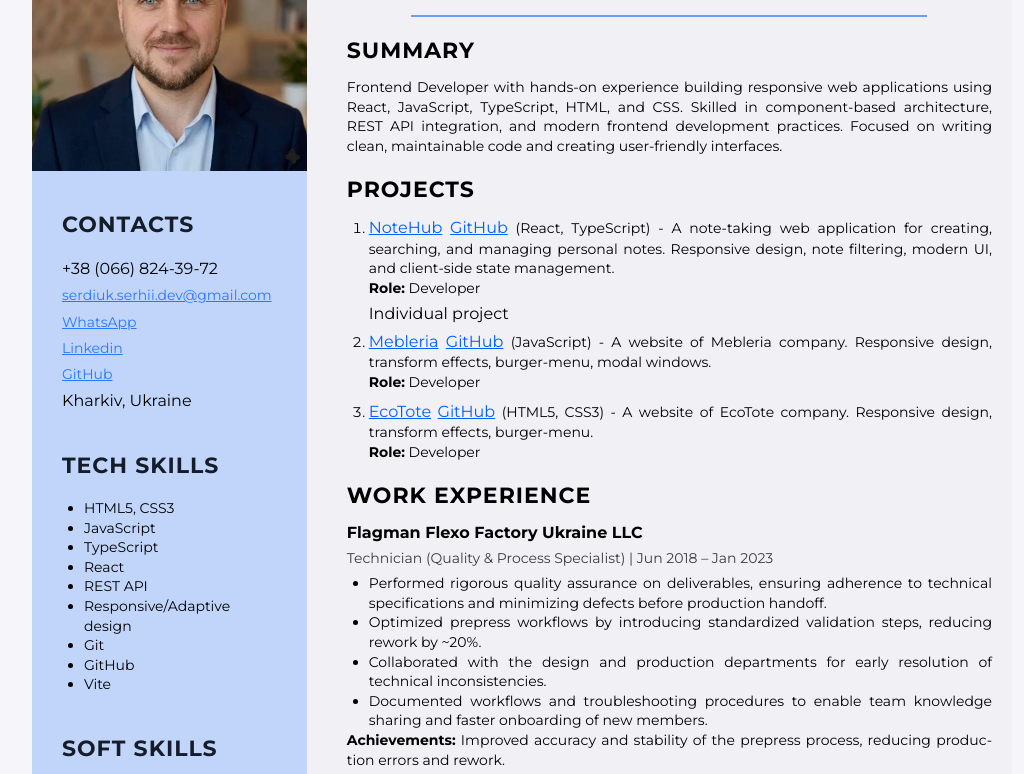
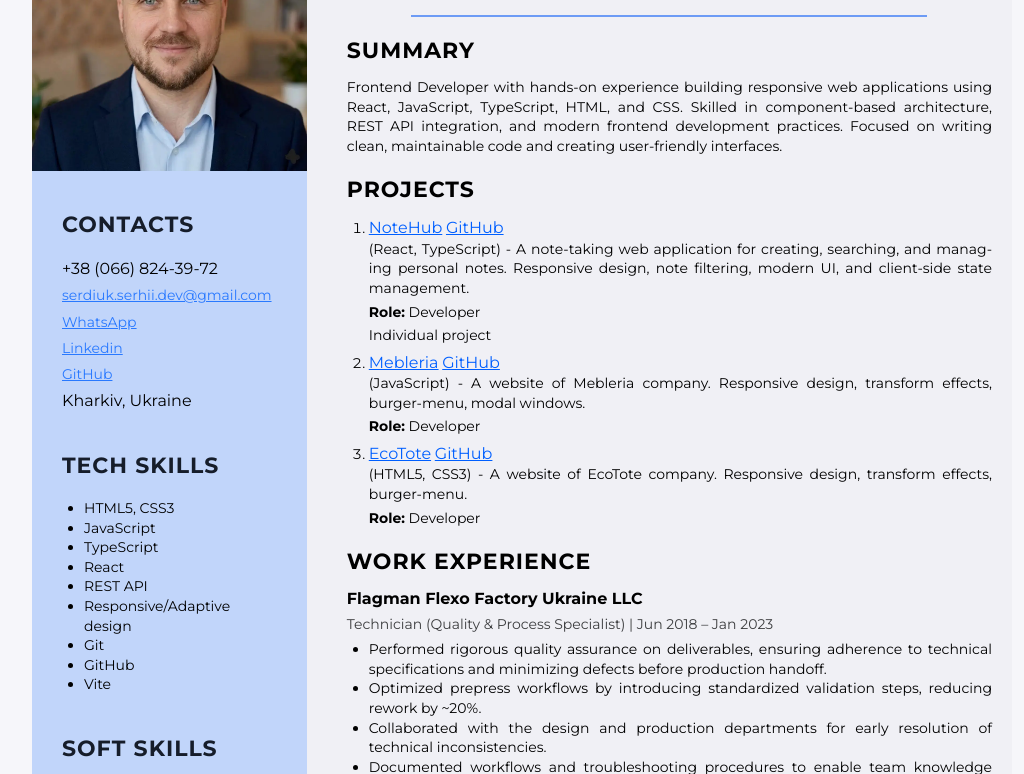
Before and after one commit to SerdiukSerhii/resume-website, a plain HTML site: page index.html in a window 1280 px wide. Shown: the part 132-906 px from the top of the page, without its empty margins (118-1142 px from the left). Drawn offline with Linux system fonts and the light colour scheme.

Commit message:
add css style

```diff
--- a/css/styles.css
+++ b/css/styles.css
@@ -1,8 +1,3 @@
-/* ::before,
-::after {
-  box-sizing: border-box;
-} */
-
 *,
 *::before,
 *::after {
@@ -49,8 +44,6 @@ p {
   border-radius: 20px;
   max-width: 980px;
   margin: 0 auto;
-
-  /* height: 100%; */
   background-color: #f0f0f5;
 }
 
@@ -58,7 +51,6 @@ p {
 
 .main-content {
   padding: 20px 20px 20px 40px;
-
   box-sizing: border-box;
   height: 100%;
 }
@@ -66,11 +58,11 @@ p {
 /* Sidebar */
 
 .sidebar {
-  background-color: #c1d5fa;
+  width: 370px;
   border-radius: 20px 0 0 20px;
   padding-bottom: 40px;
   box-sizing: border-box;
-  width: 370px;
+  background-color: #c1d5fa;
 }
 
 .sidebar-content {
@@ -79,7 +71,7 @@ p {
 }
 
 .my-photo {
-  border-top-left-radius: 16px;
+  border-top-left-radius: 20px;
 }
 
 /* Contacts */
@@ -96,7 +88,6 @@ p {
   color: #2979ff;
   font-weight: 400;
   font-size: 14px;
-  /* line-height: 24px; */
   text-decoration-line: underline;
 }
 
@@ -127,10 +118,8 @@ p {
 }
 
 .skills-list-item {
-  /* color: #161d2a; */
   font-weight: 400;
   font-size: 14px;
-  /* line-height: 24px; */
 }
 
 /* main content-info */
@@ -139,7 +128,6 @@ p {
   color: #000;
   font-weight: 700;
   font-size: 45px;
-  /* line-height: 55px; */
   line-height: 1.1;
   letter-spacing: 4px;
   margin-top: 0;
@@ -168,11 +156,8 @@ p {
 
 .my-descr {
   color: #000;
-  /* color: #595959; */
   font-weight: 400;
   font-size: 14px;
-  /* line-height: 24px; */
-
   width: 100%;
   max-width: 800px;
   text-align: justify;
@@ -206,42 +191,33 @@ p {
   color: #000;
   font-weight: 400;
   font-size: 14px;
-  /* line-height: 24px; */
-
   width: 100%;
   max-width: 800px;
   text-align: justify;
   hyphens: auto;
+  margin-bottom: 6px;
 }
 
 .my-projects-item-link {
   color: #005fff;
   font-weight: 400;
   font-size: 16px;
-  /* line-height: 24px; */
   text-decoration: underline;
 }
 
 .my-projects-item-tech {
   font-weight: 400;
   font-size: 14px;
-  /* line-height: 24px; */
-
   width: 100%;
   max-width: 800px;
+  margin-bottom: 4px;
 }
 
 .my-projects-desc {
   font-weight: 400;
   font-size: 14px;
-  /* line-height: 24px; */
   text-align: justify;
   hyphens: auto;
-  margin-bottom: 8px;
-}
-
-.cafe-individ {
-  margin-bottom: 6px;
 }
 
 .margin {
@@ -293,11 +269,8 @@ p {
 }
 
 .work-experience-duties-item {
-  /* color: #595959; */
   font-weight: 400;
   font-size: 14px;
-  /* line-height: 24px; */
-
   width: 100%;
   max-width: 800px;
   text-align: justify;
@@ -305,12 +278,9 @@ p {
 }
 
 .work-exp-item {
-  /* color: #595959; */
   font-weight: 400;
   font-size: 14px;
-  /* line-height: 24px; */
   text-align: justify;
-  /* hyphens: auto; */
   margin-bottom: 16px;
 }
 
@@ -384,14 +354,11 @@ h3 {
   }
 
   .sidebar {
+    border-radius: 20px;
     width: 100%;
-    padding: 0 10px;
     margin: 0 auto;
+    overflow: hidden;
   }
-  /* .my-photo {
-
-    border: 1px solid #000;
-  } */
 }
 
 /* ----- Print PDF ---------*/
@@ -412,8 +379,6 @@ h3 {
   .wrapper {
     border: 1px solid #eee;
     border-radius: 20px;
-    /* padding: 2px; */
-
     overflow: hidden;
     display: flex;
 
@@ -423,7 +388,6 @@ h3 {
   .main-content {
     background-color: #e4e7ec;
     border-radius: 0 20px 20px 0;
-    /* height: auto; */
   }
 
   p,
--- a/index.html
+++ b/index.html
@@ -29,14 +29,6 @@
           <div class="divider"></div>
           <h3 class="my-projects-title">Summary</h3>
           <p class="my-descr">
-            <!-- Frontend Developer with practical experience in building web
-            applications using HTML, CSS, JavaScript, TypeScript, and React.
-            Developed several personal and training projects, focusing on
-            responsive layouts, component-based architecture, REST API
-            integration, and modern frontend practices. Comfortable working with
-            Git and following clean, maintainable code principles with attention
-            to performance and usability. Focused on building efficient and
-            user-friendly web applications. -->
             Frontend Developer with hands-on experience building responsive web
             applications using React, JavaScript, TypeScript, HTML, and CSS.
             Skilled in component-based architecture, REST API integration, and
@@ -62,17 +54,17 @@
                 target="_blank"
                 >GitHub</a
               >
-              <span class="my-projects-item-tech">
+              <div class="my-projects-item-tech">
                 (React, TypeScript) - A note-taking web application for
                 creating, searching, and managing personal notes. Responsive
                 design, note filtering, modern UI, and client-side state
-                management.</span
-              >
+                management.
+              </div>
+              <p class="my-projects-desc margin">
+                <strong>Role:</strong> Developer
+              </p>
+              <p class="note-individ">Individual project</p>
             </li>
-            <p class="my-projects-desc margin">
-              <strong>Role:</strong> Developer
-            </p>
-            <p class="cafe-individ">Individual project</p>
 
             <li class="my-projects-item">
               <a
@@ -87,12 +79,12 @@
                 target="_blank"
                 >GitHub</a
               >
-              <span class="my-projects-item-tech">
+              <div class="my-projects-item-tech">
                 (JavaScript) - A website of Mebleria company. Responsive design,
-                transform effects, burger-menu, modal windows.</span
-              >
+                transform effects, burger-menu, modal windows.
+              </div>
+              <p class="my-projects-desc"><strong>Role:</strong> Developer</p>
             </li>
-            <p class="my-projects-desc"><strong>Role:</strong> Developer</p>
 
             <li class="my-projects-item">
               <a
@@ -107,12 +99,12 @@
                 target="_blank"
                 >GitHub</a
               >
-              <span class="my-projects-item-tech">
+              <div class="my-projects-item-tech">
                 (HTML5, CSS3) - A website of EcoTote company. Responsive design,
-                transform effects, burger-menu.</span
-              >
+                transform effects, burger-menu.
+              </div>
+              <p class="my-projects-desc"><strong>Role:</strong> Developer</p>
             </li>
-            <p class="my-projects-desc"><strong>Role:</strong> Developer</p>
           </ol>
         </div>
 
```
Also changed, not shown: 1 other file.
